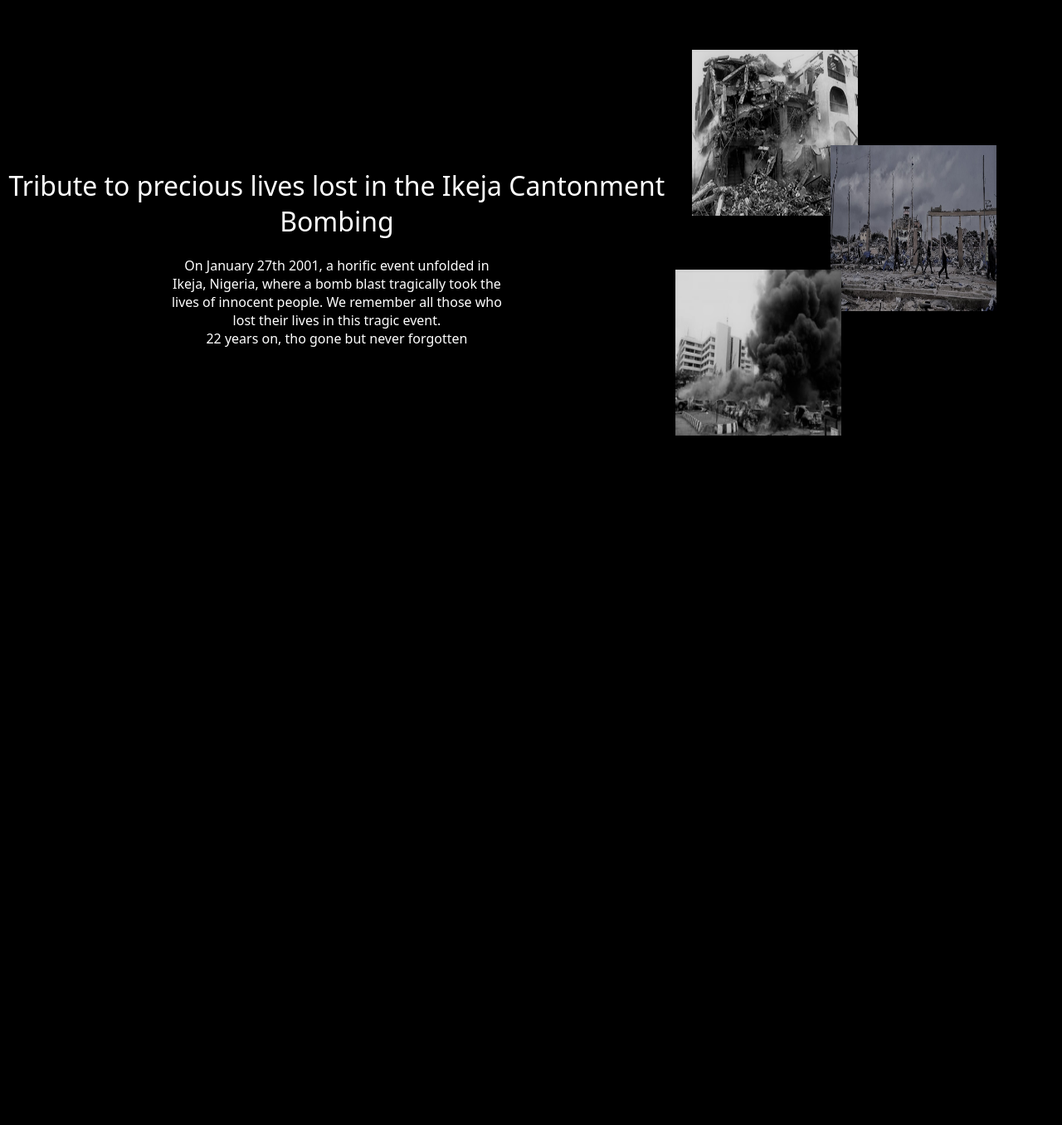
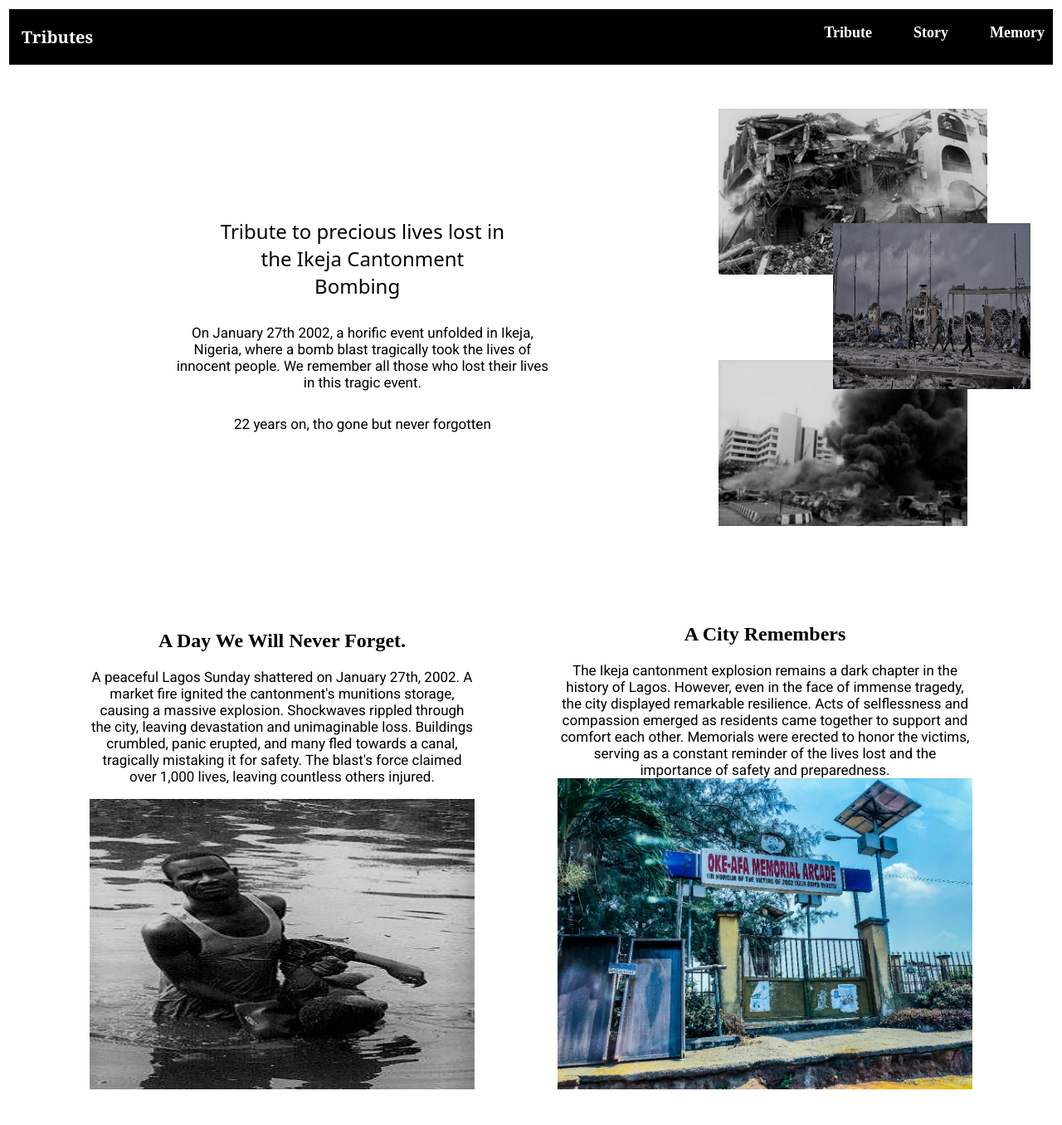
Before and after one commit to VictorOkpare/Tribute-Page, a plain HTML site: page index.html in a window 1280 px wide. Shown: the whole page at 83% size. Before the commit the page ends 800 px from the top, so only its background shows below. Drawn offline with Linux system fonts and the light colour scheme; a web font is replaced by a local one.

Commit message:
Feat:  Changed background colour, added more content to the webpage Fix: Fixed responsiveness of the webpage

```diff
--- a/index.html
+++ b/index.html
@@ -1,39 +1,109 @@
 <!DOCTYPE html>
 <html lang="en">
-<head>
-  <meta charset="UTF-8">
-  <meta name="viewport" content="width=device-width, initial-scale=1.0">
-  <link rel="stylesheet" href="styles.css">
-  <title>Document</title>
+  <head>
+    <meta charset="UTF-8" />
+    <meta name="viewport" content="width=device-width, initial-scale=1.0" />
+    <link rel="stylesheet" href="styles.css" />
+    <title>Tributes.com</title>
 
-  <link rel="preconnect" href="https://fonts.googleapis.com">
-<link rel="preconnect" href="https://fonts.gstatic.com" crossorigin>
-<link href="https://fonts.googleapis.com/css2?family=Caprasimo&family=Fuggles&family=Hedvig+Letters+Sans&family=Quicksand&family=Roboto:ital,wght@0,100;0,300;0,400;0,500;0,700;0,900;1,100&family=Rubik+Maps&display=swap" rel="stylesheet">
+    <link rel="preconnect" href="https://fonts.googleapis.com" />
+    <link rel="preconnect" href="https://fonts.gstatic.com" crossorigin />
+    <link
+      href="https://fonts.googleapis.com/css2?family=Caprasimo&family=Fuggles&family=Hedvig+Letters+Sans&family=Quicksand&family=Roboto:ital,wght@0,100;0,300;0,400;0,500;0,700;0,900;1,100&family=Rubik+Maps&display=swap"
+      rel="stylesheet"
+    />
+    <link rel="stylesheet" href="media.css" />
+    <link rel="preconnect" href="https://fonts.googleapis.com" />
+    <link rel="preconnect" href="https://fonts.gstatic.com" crossorigin />
 
-<link rel="preconnect" href="https://fonts.googleapis.com">
-<link rel="preconnect" href="https://fonts.gstatic.com" crossorigin>
-<link href="https://fonts.googleapis.com/css2?family=Dhurjati&family=Lily+Script+One&family=Updock&display=swap" rel="stylesheet">
+    <link rel="preconnect" href="https://fonts.googleapis.com" />
+    <link rel="preconnect" href="https://fonts.gstatic.com" crossorigin />
+    <link
+      href="https://fonts.googleapis.com/css2?family=Roboto:ital,wght@0,100;0,300;0,400;0,500;0,700;0,900;1,100;1,300;1,400;1,500;1,700;1,900&display=swap"
+      rel="stylesheet"
+    />
+    <link
+      href="https://fonts.googleapis.com/css2?family=Dhurjati&family=Lily+Script+One&family=Updock&display=swap"
+      rel="stylesheet"
+    />
+  </head>
 
-</head>
-<body>
-  <div class="one">
-    <div class="text">
-     <h1>Tribute to precious lives lost in the Ikeja Cantonment Bombing</h1>
-     <p>On January 27th 2001, a horific event unfolded in Ikeja, Nigeria, where a bomb blast tragically took the lives of innocent people. We remember all those who lost their lives in this tragic event.</p>
-     <p>22 years on, tho gone but never forgotten</p>
-
-    </div>
-    <div class="images">
+  <body>
+    <header>
+      <p class="tributeHeader">Tributes</p>
+      <nav>
+        <ul>
+          <li><a href="#main-ctn">Tribute</a></li>
+          <li><a href="#tribute-ctn">Story</a></li>
+          <li><a href="#memory-ctn">Memory</a></li>
+        </ul>
+      </nav>
+    </header>
+    <section class="main-ctn" id="main-ctn">
+      <div class="text-ctn">
+        <div class="h1-ctn">
+          <h1>
+            Tribute to precious lives lost in the Ikeja Cantonment Bombing
+            &nbsp;
+          </h1>
+        </div>
+        <p>
+          On January 27th 2002, a horific event unfolded in Ikeja, Nigeria,
+          where a bomb blast tragically took the lives of innocent people. We
+          remember all those who lost their lives in this tragic event.
+        </p>
+        <p>22 years on, tho gone but never forgotten</p>
+      </div>
+      <div class="images-ctn">
         <div class="img-one box">
-          <img src="./images/one.jpg" alt="an image of the event">
+          <img src="./images/one.jpg" alt="an image of the event" />
         </div>
-        <div class="img-two box"><img src="./images/two.jpg" alt="an image of the event"></div>
+        <div class="img-two box">
+          <img src="./images/two.jpg" alt="an image of the event" />
+        </div>
         <div class="img-three box">
-          <img src="./images/three.jpg" alt="an image of the event">
+          <img src="./images/three.jpg" alt="an image of the event" />
         </div>
       </div>
-    </div>
+    </section>
 
+    <div class="Second-section">
+      <section class="tribute-ctn" id="tribute-ctn">
+        <img
+          src="images/WhatsApp Image 2024-03-21 at 17.56.13_ebd57399.jpg"
+          alt="Image of the event"
+        />
+        <div class="text2-ctn ctnudontireme">
+          <h2>A Day We Will Never Forget.</h2>
+          <p>
+            A peaceful Lagos Sunday shattered on January 27th, 2002. A market
+            fire ignited the cantonment's munitions storage, causing a massive
+            explosion. Shockwaves rippled through the city, leaving devastation
+            and unimaginable loss. Buildings crumbled, panic erupted, and many
+            fled towards a canal, tragically mistaking it for safety. The
+            blast's force claimed over 1,000 lives, leaving countless others
+            injured.
+          </p>
+        </div>
+      </section>
+      <section class="ctnudontireme" id="memory-ctn">
+        <img
+          src="images/WhatsApp Image 2024-03-21 at 17.56.14_6d13e63a.jpg"
+          alt="Image of the event"
+        />
+        <div class="section-ctn">
+          <h2>A City Remembers</h2>
+          <p>
+            The Ikeja cantonment explosion remains a dark chapter in the history
+            of Lagos. However, even in the face of immense tragedy, the city
+            displayed remarkable resilience. Acts of selflessness and compassion
+            emerged as residents came together to support and comfort each
+            other. Memorials were erected to honor the victims, serving as a
+            constant reminder of the lives lost and the importance of safety and
+            preparedness.
+          </p>
+        </div>
+      </section>
     </div>
   </body>
-  </html>
+</html>
--- /dev/null
+++ b/media.css
@@ -0,0 +1,75 @@
+@media screen and (max-width: 1050px) {
+  .text-ctn {
+    margin: 100px auto 20px;
+  }
+  .text-ctn p {
+    margin: 20 auto;
+    width: 600px;
+  }
+  .h1-ctn {
+    margin: 0 auto;
+    width: 600px;
+  }
+  .main-ctn {
+    flex-direction: column;
+    margin: 0;
+  }
+  .images-ctn {
+    width: 100%;
+    display: flex;
+    height: fit-content;
+  }
+  .box {
+    position: static;
+  }
+  .img-one img,
+  .img-two img,
+  .img-three img {
+    width: 100%;
+    height: 100%;
+    z-index: 0;
+    display: flex;
+    flex-direction: row;
+  }
+  .Second-section {
+    display: flex;
+    flex-direction: column;
+    align-items: center;
+    gap: 0;
+  }
+  .section-ctn {
+    align-items: center;
+  }
+  .ctnudontireme {
+    margin: 0 auto;
+  }
+}
+
+@media screen and (max-width: 600px) {
+  .text-ctn {
+    margin: 80px auto 20px;
+
+    width: 350px;
+  }
+  .text-ctn p {
+    margin: 20 auto;
+    width: 350px;
+  }
+  .h1-ctn {
+    margin: 0 auto;
+    width: 350px;
+  }
+  .Second-section {
+    display: flex;
+    flex-direction: column;
+    align-items: center;
+  }
+}
+
+@media screen and (max-width: 1250px) {
+  .Second-section {
+    display: flex;
+    flex-direction: column;
+    align-items: center;
+  }
+}
--- a/styles.css
+++ b/styles.css
@@ -1,66 +1,142 @@
-body{
-    background-color: black;
-    color: white
-  }
-  .one{
-  display: flex;
-  height: 500px;
-  justify-content: space-between;
-  margin:50px 0
+body {
+  background-color: #fff;
+  color: black;
 }
 
-  .text{
+header {
+  display: flex;
+  justify-content: space-between;
+  border: solid;
+  color: white;
+  background: black;
+}
+.tributeHeader {
+  font-family: Cambria, Cochin, Georgia, Times, serif;
+  font-size: 20px;
+  font-weight: bold;
+  margin-left: 15px;
+}
+
+ul {
+  display: flex;
+  list-style: none;
+  gap: 50px;
+  font-size: 18px;
+  font-weight: bolder;
+  margin-right: 10px;
+}
+.main-ctn {
+  display: flex;
+
+  flex-direction: row;
+  justify-content: space-between;
+  margin: 50px 10px;
+}
+
+.text-ctn {
   width: 85%;
   align-self: center;
+  text-align: center;
+  justify-self: center;
 }
-  .text h1{
+.text-ctn h1 {
   text-align: center;
   font-family: "Rubik Maps", system-ui;
+
   font-weight: 400;
+
+  margin: 0 auto;
 }
-  .text p{
+.text-ctn p {
   text-align: center;
-    width: 400px;
-    margin:  auto;
-
+  width: 54%;
+  margin: 30px auto;
 }
-  .images{
-    width: 50%;
+.images-ctn {
+  width: 500px;
+  height: 550px;
+  margin-right: 10px;
   position: relative;
-    z-index: 1;
 }
-  .box{
+.box {
   width: 200px;
   height: 200px;
   margin: 0 10px;
 
+  width: fit-content;
 }
-  .img-one{
+.img-one {
   position: absolute;
   left: 0;
   top: 0;
-    margin : 10px 30px;
-
 }
-  .img-one img,.img-two img, .img-three img{
+.img-one img,
+.img-two img,
+.img-three img {
   background-size: cover;
   width: 100%;
   height: 100%;
 }
-  .img-two{
+.img-two {
   position: absolute;
   top: 25%;
-    left: 40%;
+  left: 35%;
+
+  z-index: 1;
 }
-  .img-three{
+.img-three {
   position: absolute;
   top: 55%;
   left: 0;
 }
-  p{
-
-        font-family: "Lily Script One", system-ui;
+p {
+  font-family: "Roboto", sans-serif;
   font-weight: 400;
   font-style: normal;
+  font-size: 17px;
+}
+a {
+  text-decoration: none;
+  color: white;
+}
 
+#memory-ctn {
+  display: flex;
+  flex-direction: column-reverse;
+  margin-bottom: 40px;
+  text-align: center;
+  width: 500px;
+  margin-right: 100px;
 }
+.tribute-ctn {
+  display: flex;
+  flex-direction: column-reverse;
+  margin-bottom: 40px;
+  text-align: center;
+  width: 500px;
+  margin-left: 100px;
+}
+
+.tribute-ctn img {
+  width: 100%;
+  height: 350px;
+}
+
+.section-ctn {
+  text-align: center;
+}
+.section-ctn p {
+  width: 100%;
+  margin: 0 auto;
+}
+
+.h1-ctn {
+  margin: 0 auto;
+  width: 350px;
+}
+.Second-section {
+  display: flex;
+  flex-direction: row;
+  justify-content: space-between;
+  gap: 100px;
+}
```
Also changed, not shown: images/WhatsApp Image 2024-03-21 at 17.56.13_5cff6b72.jpg (added), images/WhatsApp Image 2024-03-21 at 17.56.13_ebd57399.jpg (added), images/WhatsApp Image 2024-03-21 at 17.56.14_6d13e63a.jpg (added). Lines whose indentation alone changed are shown as unchanged.
